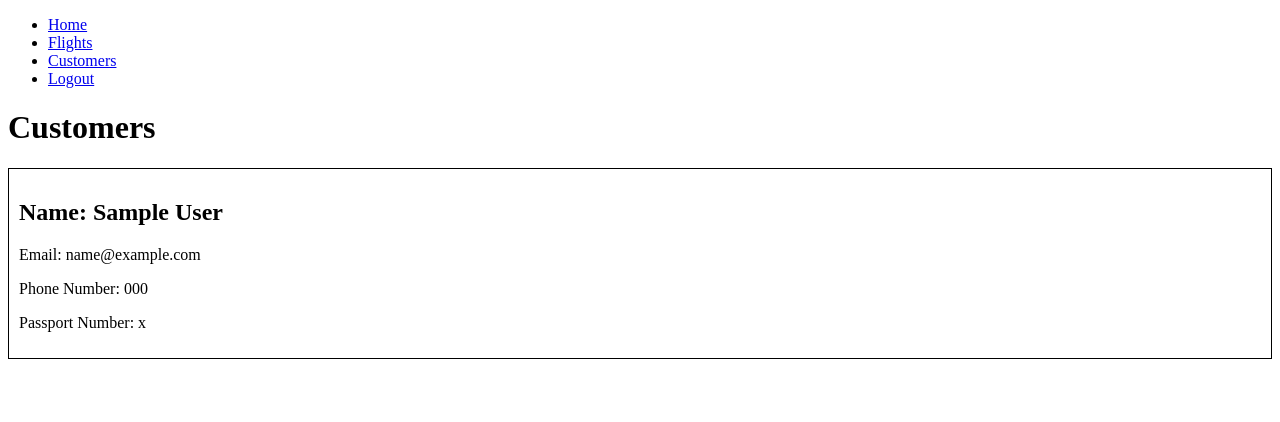
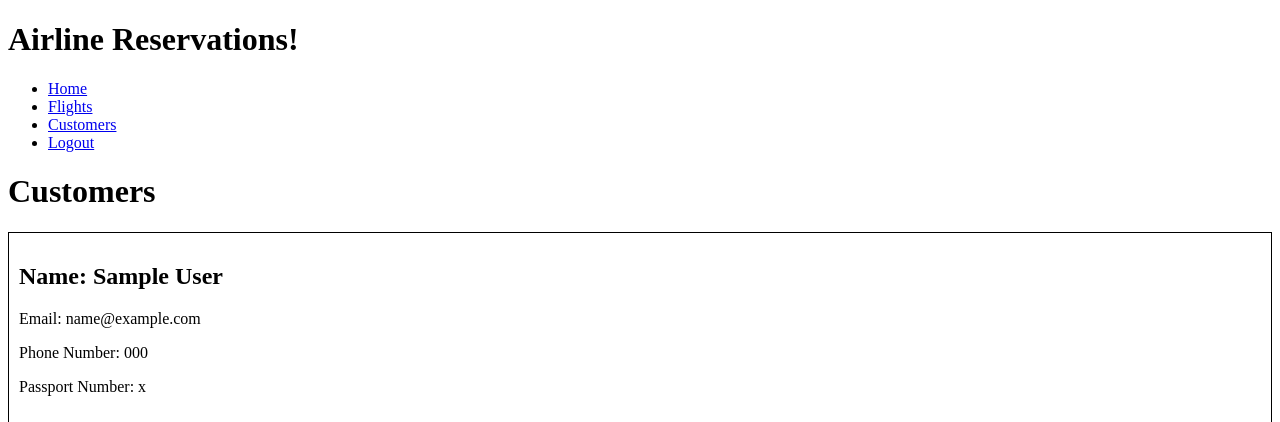
Before and after one commit to EleanorMoseley/airline-project, a Flask app: page /customers in a window 1280 px wide. Shown: the top 422 px of the page. Run offline with Flask 3, Linux system fonts and the light colour scheme; the visitor is signed in with stand-in values (Sample User, id 1); tables that the repository leaves empty hold one stand-in row (values such as "Sample post").

Commit message:
Update base.html

```diff
--- a/templates/base.html
+++ b/templates/base.html
@@ -4,6 +4,7 @@
     <title>Airline Reservation</title>
 </head>
 <body>
+    <h1>Airline Reservations!</h1>
     <nav>
         <ul>
             {% if 'user' in session %}
```
